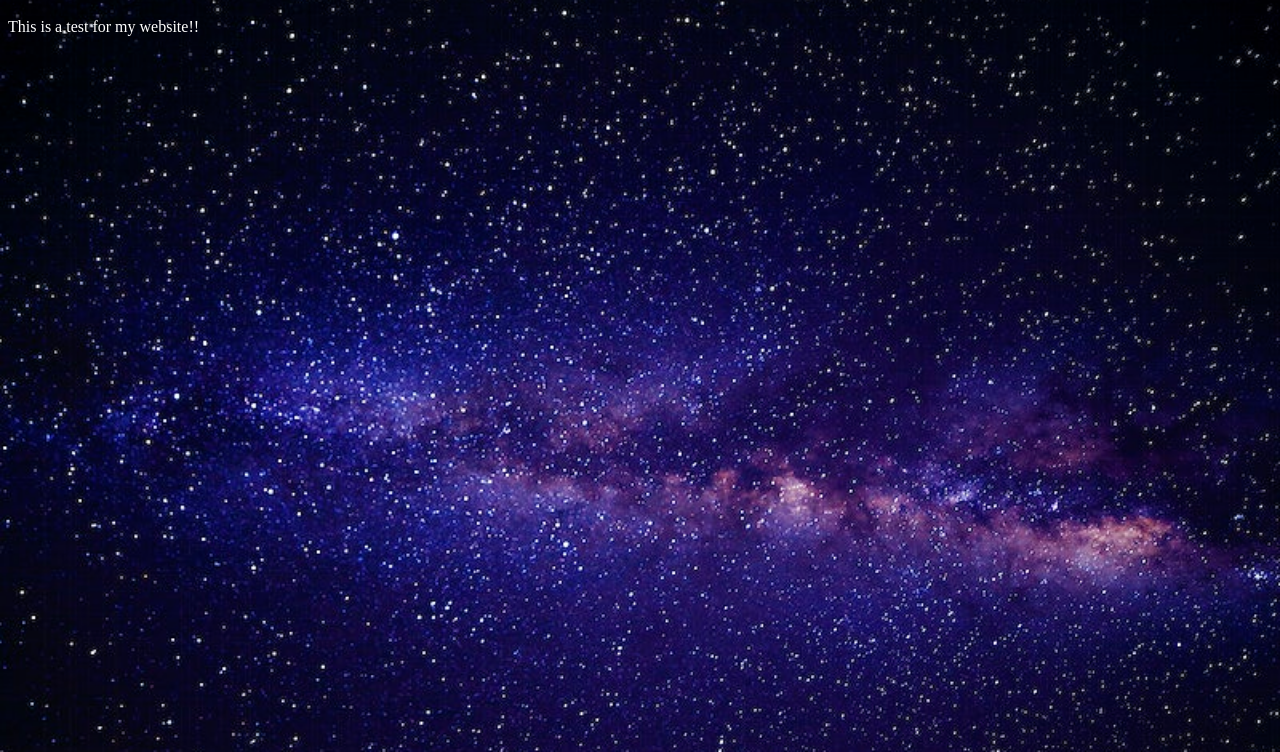
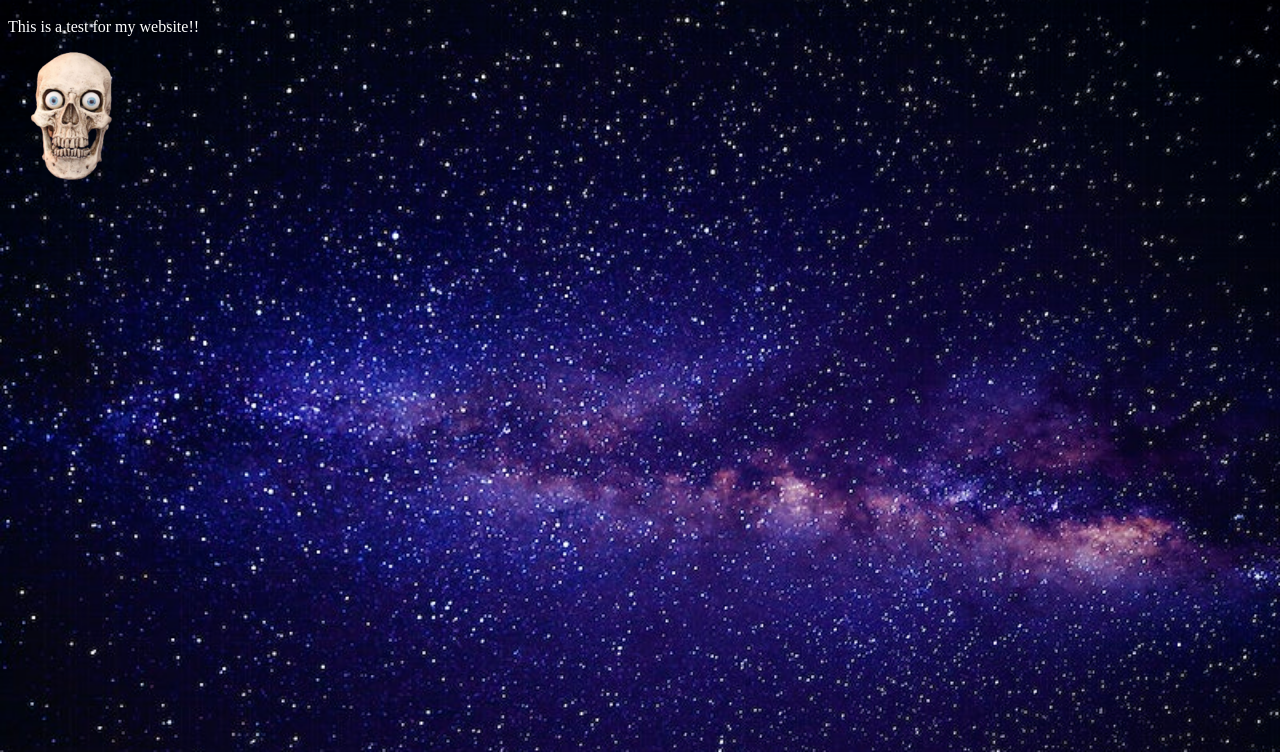
Before and after one commit to jinx2233/website, a plain HTML site: page index.html in a window 1280 px wide. Shown: the part 48-800 px from the top of the page. Drawn offline with Linux system fonts and the light colour scheme.

Commit message:
add image

```diff
--- a/index.html
+++ b/index.html
@@ -14,7 +14,8 @@
 <h1 style="color: white;" style="font-size: 30px;">Website test!!!!</h1>
 
 <p style="color: white;">This is a test for my website!!</p>
-
+<img src="skull.png
+">
 
 </body>
 </html>
```
